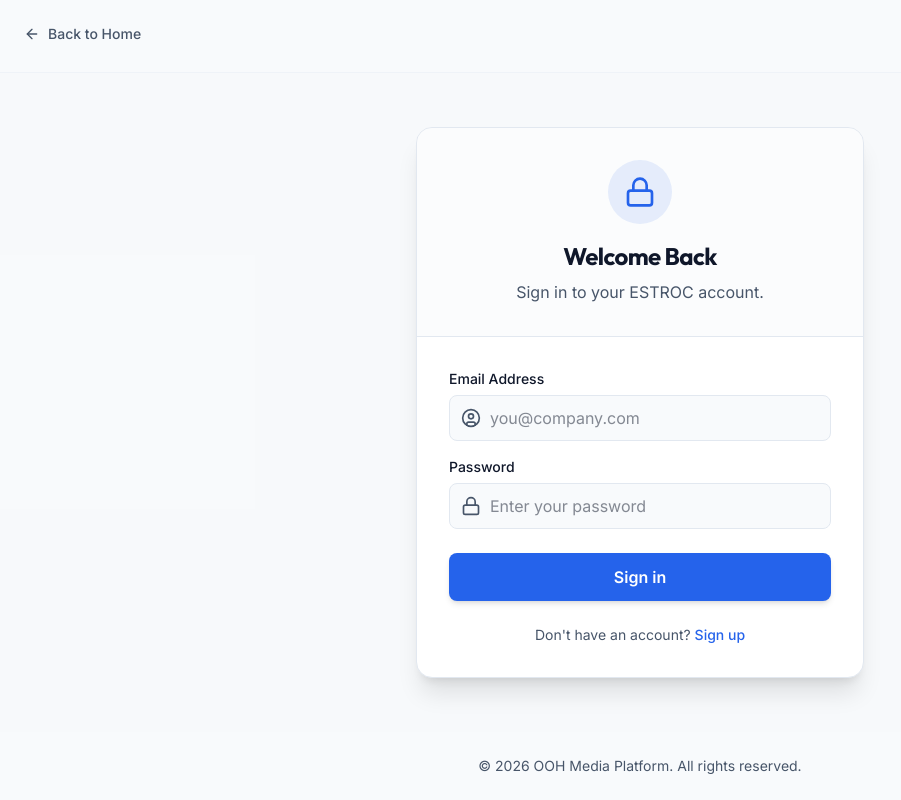
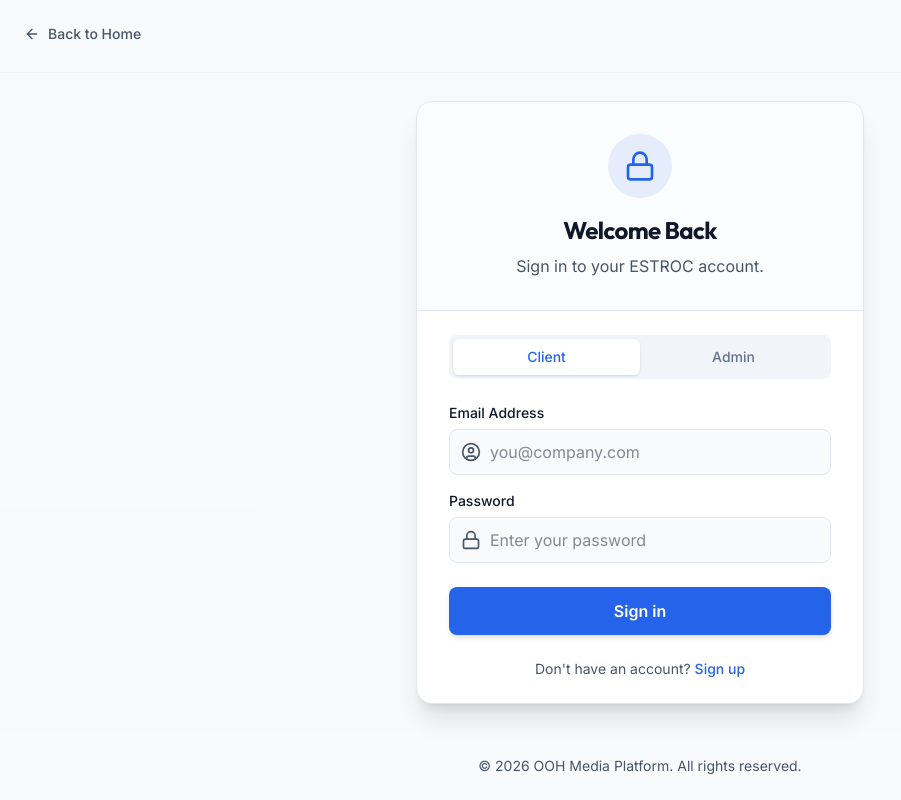
Before and after one commit to 9125aditya/Hording-dashboard, a Next.js app: page /login in a window 1280 px wide. Shown: the whole page, without its empty margins (0-901 px from the left). Built offline with nearby package versions, Linux system fonts and the light colour scheme.

Commit message:
feat: Split login page into Client/Admin, add View Live links to dashboard, and restore Contact navigation

```diff
--- a/src/app/(admin)/inventory/SiteActions.tsx
+++ b/src/app/(admin)/inventory/SiteActions.tsx
@@ -1,10 +1,11 @@
 "use client";
 
 import { useState, useTransition } from "react";
-import { MoreHorizontal, Trash2, CheckCircle, Ban, AlertCircle } from "lucide-react";
+import { MoreHorizontal, Trash2, CheckCircle, Ban, AlertCircle, ExternalLink } from "lucide-react";
 import { deleteSite, updateSiteStatus } from "@/backend/actions/actions";
+import Link from "next/link";
 
-export default function SiteActions({ siteId, currentStatus }: { siteId: string, currentStatus: string }) {
+export default function SiteActions({ siteId, currentStatus, uuid }: { siteId: string, currentStatus: string, uuid: string }) {
   const [isOpen, setIsOpen] = useState(false);
   const [isPending, startTransition] = useTransition();
 
@@ -38,6 +39,15 @@
         <>
           <div className="fixed inset-0 z-40" onClick={() => setIsOpen(false)} />
           <div className="absolute right-0 top-full mt-1 w-48 bg-card border border-border shadow-lg rounded-md z-50 overflow-hidden py-1 animate-in fade-in zoom-in-95">
+
+            <Link
+              href={`/catalog/${uuid}`}
+              target="_blank"
+              onClick={() => setIsOpen(false)}
+              className="w-full text-left px-4 py-2 text-sm text-foreground hover:bg-muted flex items-center"
+            >
+              <ExternalLink className="mr-2 h-4 w-4 text-blue-500" /> View Live
+            </Link>
 
             {currentStatus !== "Available" && (
               <button
--- a/src/app/(admin)/inventory/page.tsx
+++ b/src/app/(admin)/inventory/page.tsx
@@ -10,6 +10,7 @@
   // eslint-disable-next-line @typescript-eslint/no-explicit-any
   const inventory = dbSites?.map((s: any) => ({
     id: s.id, // Keep the real numeric ID for actions
+    uuid: s.site_id, // Keep the UUID for public links
     displayId: s.site_id?.substring(0, 8) || String(s.id),
     name: s.name,
     city: s.city,
@@ -84,7 +85,7 @@
                     </span>
                   </td>
                   <td className="px-6 py-4 text-right">
-                    <SiteActions siteId={item.id} currentStatus={item.status} />
+                    <SiteActions siteId={item.id} currentStatus={item.status} uuid={item.uuid} />
                   </td>
                 </tr>
               ))}
@@ -105,7 +106,7 @@
                   <span className={`inline-flex items-center px-2 py-0.5 rounded-full text-xs font-semibold whitespace-nowrap ${item.statusColor}`}>
                     {item.status}
                   </span>
-                  <SiteActions siteId={item.id} currentStatus={item.status} />
+                  <SiteActions siteId={item.id} currentStatus={item.status} uuid={item.uuid} />
                 </div>
               </div>
               <div className="flex flex-wrap items-center gap-x-4 gap-y-1 text-sm text-muted-foreground">
--- a/src/app/(admin)/layout.tsx
+++ b/src/app/(admin)/layout.tsx
@@ -1,5 +1,5 @@
 import Link from "next/link";
-import { LayoutDashboard, Map, MessageSquare, Users, LogOut } from "lucide-react";
+import { LayoutDashboard, Map, MessageSquare, Users, LogOut, ExternalLink } from "lucide-react";
 import AdminMobileMenu from "@/frontend/components/AdminMobileMenu";
 import { logout } from "@/backend/actions/auth-actions";
 import { createClient } from "@/backend/db/server";
@@ -57,7 +57,17 @@
           )}
         </nav>
 
-        <div className="p-3 mt-auto">
+        <div className="px-3 mt-4 mb-2">
+          <p className="px-3 text-[11px] font-semibold uppercase tracking-wider" style={{ color: '#5a6b7f' }}>Public</p>
+        </div>
+        <nav className="px-3 mb-auto">
+          <Link href="/" target="_blank" className="flex items-center px-3 py-2.5 text-sm font-medium rounded-lg transition-colors hover:bg-white/5" style={{ color: '#8a9bb0' }}>
+            <ExternalLink className="mr-3 h-4 w-4" />
+            View Live Site
+          </Link>
+        </nav>
+
+        <div className="p-3 mt-4">
           <form action={logout}>
             <button type="submit" className="flex items-center px-3 py-2 text-sm font-medium rounded-lg w-full transition-colors hover:bg-white/5" style={{ color: '#8a9bb0' }}>
               <LogOut className="mr-3 h-4 w-4" />
--- a/src/app/(auth)/login/page.tsx
+++ b/src/app/(auth)/login/page.tsx
@@ -8,6 +8,7 @@
 export default function LoginPage() {
   const [isPending, startTransition] = useTransition();
   const [error, setError] = useState<string | null>(null);
+  const [loginMode, setLoginMode] = useState<'client' | 'admin'>('client');
 
   const handleLogin = (e: React.FormEvent<HTMLFormElement>) => {
     e.preventDefault();
@@ -31,7 +32,26 @@
         <p className="text-muted-foreground mt-2">Sign in to your ESTROC account.</p>
       </div>
 
-      <form onSubmit={handleLogin} className="p-8 space-y-6">
+      <div className="px-8 pt-6">
+        <div className="flex p-1 bg-slate-100 rounded-lg">
+          <button
+            type="button"
+            onClick={() => setLoginMode('client')}
+            className={`flex-1 py-2 text-sm font-medium rounded-md transition-all ${loginMode === 'client' ? 'bg-white shadow-sm text-primary' : 'text-slate-500 hover:text-slate-700'}`}
+          >
+            Client
+          </button>
+          <button
+            type="button"
+            onClick={() => setLoginMode('admin')}
+            className={`flex-1 py-2 text-sm font-medium rounded-md transition-all ${loginMode === 'admin' ? 'bg-white shadow-sm text-primary' : 'text-slate-500 hover:text-slate-700'}`}
+          >
+            Admin
+          </button>
+        </div>
+      </div>
+
+      <form onSubmit={handleLogin} className="px-8 py-6 space-y-6">
         <div className="space-y-4">
           <div>
             <label className="block text-sm font-medium text-foreground mb-1.5">Email Address</label>
--- a/src/app/(public)/layout.tsx
+++ b/src/app/(public)/layout.tsx
@@ -32,6 +32,7 @@
             </Link>
             <nav className="hidden md:flex items-center space-x-6 text-sm font-medium">
               <Link href="/catalog" className="transition-colors hover:text-foreground/80 text-foreground/60">Catalog</Link>
+              <Link href="/contact" className="transition-colors hover:text-foreground/80 text-foreground/60">Contact</Link>
             </nav>
           </div>
           <div className="flex items-center gap-4">
@@ -39,14 +40,14 @@
               {user ? (
                 <>
                   {isAdmin && (
-                    <Link href="/dashboard" className="text-sm font-medium text-foreground/60 hover:text-foreground">Dashboard</Link>
+                    <Link href="/dashboard" className="inline-flex h-9 items-center justify-center rounded-full border border-border bg-background px-4 py-2 text-sm font-medium text-foreground hover:bg-muted transition-colors">Dashboard</Link>
                   )}
                   <form action={logout}>
-                    <button type="submit" className="text-sm font-medium text-foreground/60 hover:text-foreground">Logout</button>
+                    <button type="submit" className="inline-flex h-9 items-center justify-center rounded-full bg-slate-100 px-4 py-2 text-sm font-medium text-slate-900 hover:bg-slate-200 transition-colors">Logout</button>
                   </form>
                 </>
               ) : (
-                <Link href="/login" className="text-sm font-medium text-foreground/60 hover:text-foreground">Login</Link>
+                <Link href="/login" className="inline-flex h-9 items-center justify-center rounded-full bg-primary px-4 py-2 text-sm font-medium text-primary-foreground hover:bg-primary/90 transition-colors shadow">Login</Link>
               )}
             </div>
             <PublicMobileMenu hasUser={!!user} isAdmin={isAdmin} />
--- a/src/frontend/components/AdminMobileMenu.tsx
+++ b/src/frontend/components/AdminMobileMenu.tsx
@@ -2,7 +2,7 @@
 
 import { useState, useEffect } from "react";
 import Link from "next/link";
-import { LayoutDashboard, Map, Clock, LogOut, X, Menu } from "lucide-react";
+import { LayoutDashboard, Map, Clock, LogOut, X, Menu, ExternalLink } from "lucide-react";
 import { logout } from "@/backend/actions/auth-actions";
 
 export default function AdminMobileMenu({ isSuperAdmin = false }: { isSuperAdmin?: boolean }) {
@@ -65,7 +65,16 @@
               )}
             </nav>
 
-            <div className="p-3 mt-auto">
+            <div className="px-3 mt-4 mb-2">
+              <p className="px-3 text-[11px] font-semibold uppercase tracking-wider" style={{ color: '#5a6b7f' }}>Public</p>
+            </div>
+            <nav className="px-3 mb-auto">
+              <Link href="/" target="_blank" onClick={() => setIsOpen(false)} className="flex items-center px-3 py-2.5 text-sm font-medium rounded-lg hover:bg-white/5" style={{ color: '#8a9bb0' }}>
+                <ExternalLink className="mr-3 h-4 w-4" /> View Live Site
+              </Link>
+            </nav>
+
+            <div className="p-3 mt-4">
               <form action={logout}>
                 <button type="submit" className="flex items-center px-3 py-2 text-sm font-medium rounded-lg w-full hover:bg-white/5" style={{ color: '#8a9bb0' }}>
                   <LogOut className="mr-3 h-4 w-4" /> Sign Out
--- a/src/frontend/components/PublicMobileMenu.tsx
+++ b/src/frontend/components/PublicMobileMenu.tsx
@@ -45,6 +45,7 @@
             </div>
             <nav className="flex flex-col space-y-6 text-lg font-medium relative z-10 text-slate-900">
               <Link href="/catalog" onClick={() => setIsOpen(false)} className="transition-colors hover:text-primary border-b border-slate-200 pb-4">Catalog</Link>
+              <Link href="/contact" onClick={() => setIsOpen(false)} className="transition-colors hover:text-primary border-b border-slate-200 pb-4">Contact</Link>
             </nav>
             <div className="mt-auto pt-6 flex flex-col gap-4 relative z-10">
               {hasUser ? (
```
